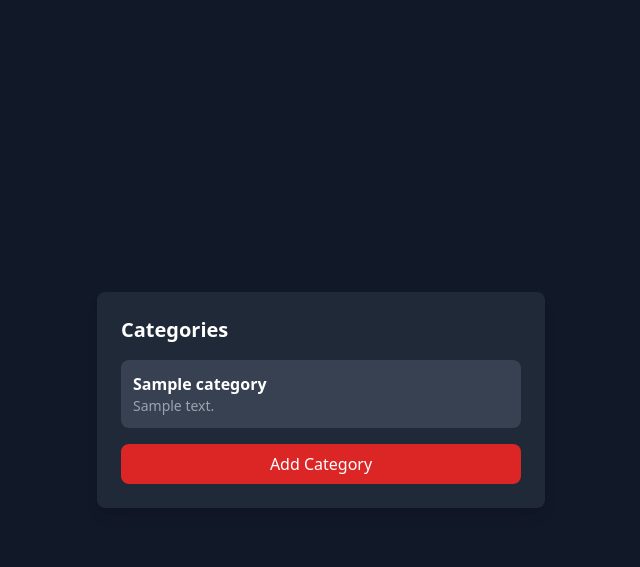
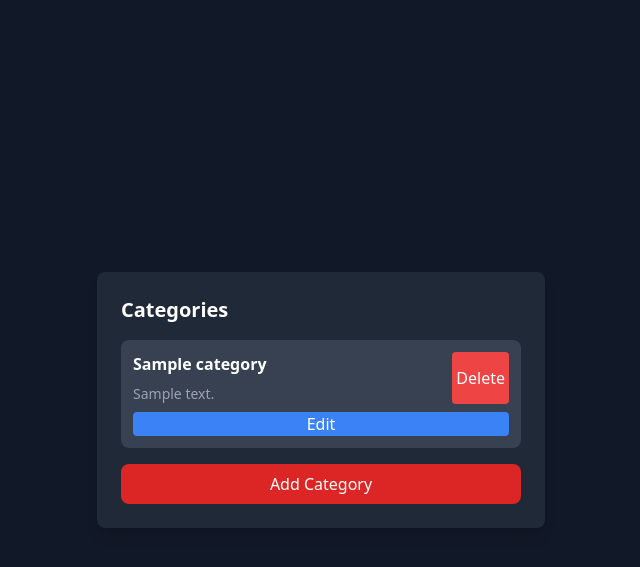
Before and after one commit to gamendez98/cloud-entrega-0, a FastAPI app: template templates/categories/index.html in a window 1280 px wide. Shown: the top 567 px of the page, without its empty margins (319-959 px from the left). Run offline with FastAPI, Linux system fonts and the light colour scheme; the template is opened without the code that fills it: most values are stand-ins (such as "Sample title", 1, 10 or a date in 2020).

Commit message:
all good

```diff
--- a/static/css/output.css
+++ b/static/css/output.css
@@ -586,6 +586,10 @@ video {
   display: flex;
 }
 
+.hidden {
+  display: none;
+}
+
 .h-6 {
   height: 1.5rem;
 }
@@ -660,6 +664,10 @@ video {
   border-radius: 0.5rem;
 }
 
+.rounded {
+  border-radius: 0.25rem;
+}
+
 .border {
   border-width: 1px;
 }
@@ -708,6 +716,21 @@ video {
   background-color: rgb(64 64 64 / var(--tw-bg-opacity, 1));
 }
 
+.bg-red-500 {
+  --tw-bg-opacity: 1;
+  background-color: rgb(239 68 68 / var(--tw-bg-opacity, 1));
+}
+
+.bg-blue-500 {
+  --tw-bg-opacity: 1;
+  background-color: rgb(59 130 246 / var(--tw-bg-opacity, 1));
+}
+
+.bg-green-700 {
+  --tw-bg-opacity: 1;
+  background-color: rgb(21 128 61 / var(--tw-bg-opacity, 1));
+}
+
 .p-3 {
   padding: 0.75rem;
 }
@@ -722,6 +745,10 @@ video {
 
 .p-2 {
   padding: 0.5rem;
+}
+
+.p-1 {
+  padding: 0.25rem;
 }
 
 .py-2 {
@@ -802,3 +829,13 @@ video {
   --tw-bg-opacity: 1;
   background-color: rgb(38 38 38 / var(--tw-bg-opacity, 1));
 }
+
+.hover\:bg-blue-700:hover {
+  --tw-bg-opacity: 1;
+  background-color: rgb(29 78 216 / var(--tw-bg-opacity, 1));
+}
+
+.hover\:bg-green-800:hover {
+  --tw-bg-opacity: 1;
+  background-color: rgb(22 101 52 / var(--tw-bg-opacity, 1));
+}
--- a/templates/categories/list_item.html
+++ b/templates/categories/list_item.html
@@ -1,4 +1,36 @@
-<li class="bg-gray-700 p-3 rounded-lg">
-    <span class="font-semibold">{{ category.name }}</span>
-    <p class="text-gray-400 text-sm">{{ category.description }}</p>
+<li class="flex flex-col gap-2 bg-gray-700 p-3 rounded-lg" id="category-item-{{ category.id }}">
+    <div class="flex justify-between">
+        <div class="flex flex-col gap-2">
+            <span class="font-semibold">{{ category.name }}</span>
+            <p class="text-gray-400 text-sm">{{ category.description }}</p>
+        </div>
+        <button class="bg-red-500 text-white hover:bg-red-700 p-1 rounded"
+                hx-delete="{{ url_for('categories:delete', category_id=category.id) }}"
+                hx-target="#category-item-{{ category.id }}"
+                hx-vals="id={{ category.id }}"
+                hx-swap="delete"
+        >Delete
+        </button>
+    </div>
+    <div x-data="{show_form: false}" class="flex flex-col gap-2">
+        <button class="rounded bg-blue-500 hover:bg-blue-700" @click="show_form=!show_form">Edit</button>
+        <form x-cloak x-show="show_form" class="flex flex-col gap-4"
+            @click.outside="show_form=false"
+              hx-put="{{ url_for('categories:update', category_id=category.id) }}"
+              hx-target="#category-item-{{ category.id }}"
+              hx-swap="outerHTML"
+        >
+            <label class="flex flex-col gap-2">
+                <span class="text-white">Name</span>
+                <input type="text" name="name" value="{{ category.name }}"
+                       class="border border-neutral-200 rounded-lg p-2 text-gray-700">
+            </label>
+            <label class="flex flex-col gap-2">
+                <span class="text-white">Description</span>
+                <input type="text" name="description" value="{{ category.description }}"
+                       class="border border-neutral-200 rounded-lg p-2 text-gray-700">
+            </label>
+            <button class="bg-green-700 hover:bg-green-800 text-white rounded-lg py-2 px-4">Confirm</button>
+        </form>
+    </div>
 </li>
```
Also changed, not shown: endpoints/categories.py (+14 -9 lines).
